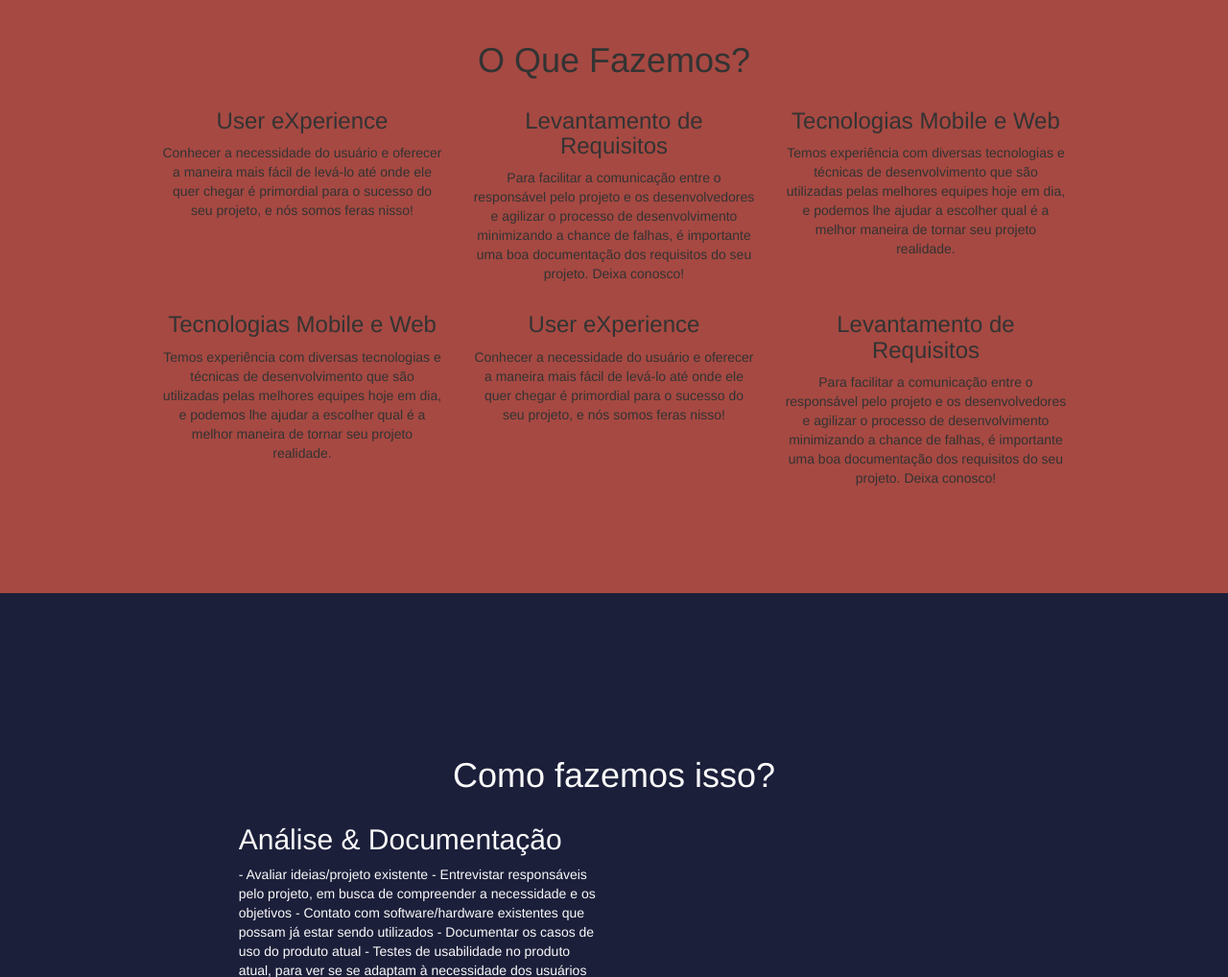
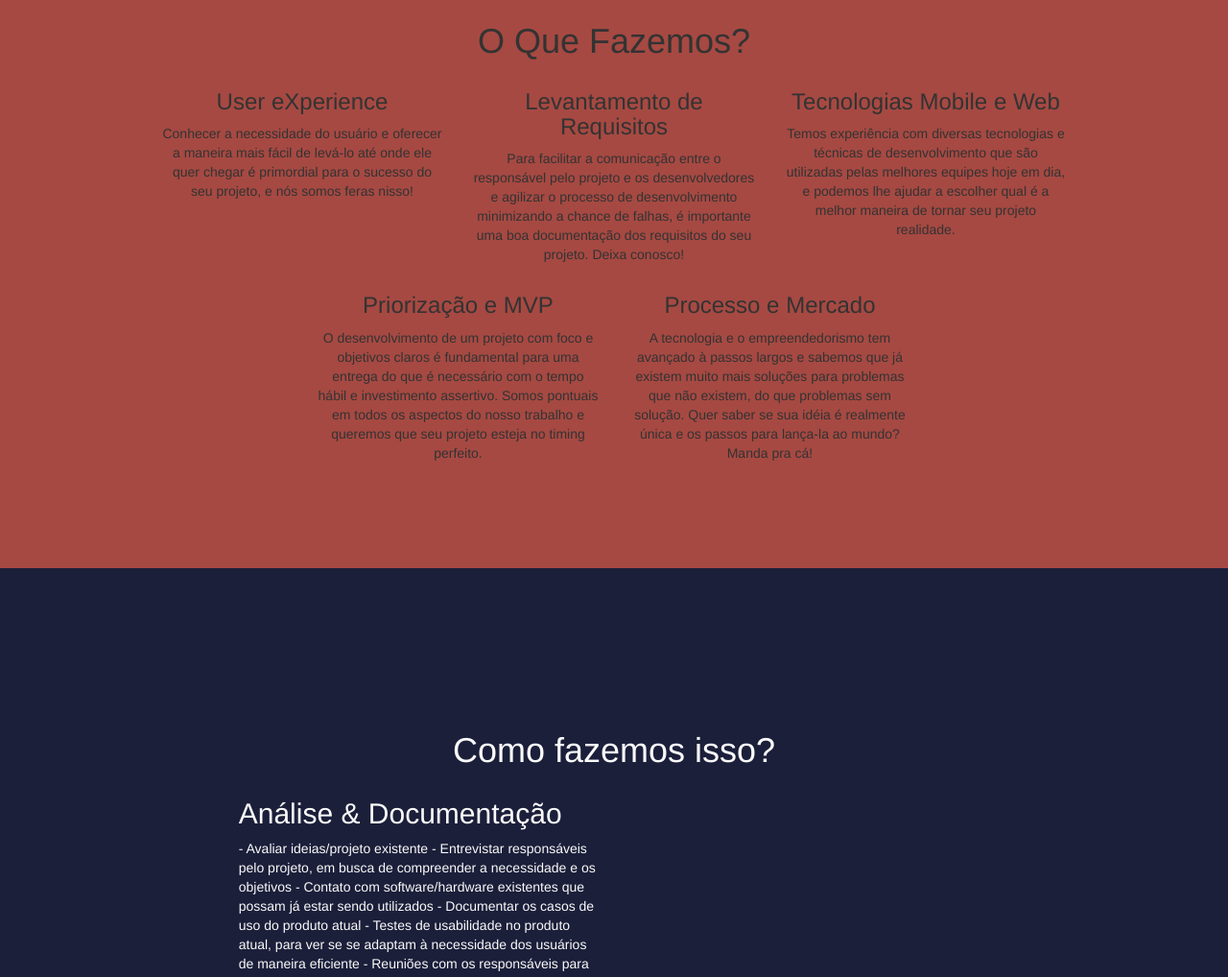
Before and after one commit to rodrigoack/pitaco-simple, a website: page index.html in a window 1280 px wide. Shown: the part 947-1965 px from the top of the page at 96% size. Drawn offline with Linux system fonts and the light colour scheme.

Commit message:
Navbar colors, page title and what-section content added

```diff
--- a/css/scrolling-nav.css
+++ b/css/scrolling-nav.css
@@ -25,6 +25,16 @@ html {
     .top-nav-collapse {
         padding: 0;
     }
+}
+
+/* Navbar custom styles */
+.navbar-default, .navbar-collapse {
+    border-color: #1B1F3A;
+    background: #1B1F3A;
+}
+
+.navbar-default .navbar-nav>li>a, .navbar-collapse li a {
+    color: #fafafa;
 }
 
 /* Demo Sections - You can use these as guides or delete them - the scroller will work with any sort of height, fixed, undefined, or percentage based.
--- a/index.html
+++ b/index.html
@@ -9,7 +9,7 @@
     <meta name="description" content="">
     <meta name="author" content="">
 
-    <title>Scrolling Nav - Start Bootstrap Template</title>
+    <title>Pitaco - Consultoria de Projetos de Software</title>
 
     <!-- Bootstrap Core CSS -->
     <link href="css/bootstrap.min.css" rel="stylesheet">
@@ -27,7 +27,6 @@
 </head>
 
 <!-- The #page-top ID is part of the scrolling feature - the data-spy and data-target are part of the built-in Bootstrap scrollspy function -->
-a
 
 <body id="page-top" data-spy="scroll" data-target=".navbar-fixed-top">
 
@@ -108,17 +107,13 @@ a
                         </div>
                     </div>
                     <div class="row">
-                        <div class="col-xs-12 col-md-4">
-                            <h3>Tecnologias Mobile e Web</h3>
-                            <p>Temos experiência com diversas tecnologias e técnicas de desenvolvimento que são utilizadas pelas melhores equipes hoje em dia, e podemos lhe ajudar a escolher qual é a melhor maneira de tornar seu projeto realidade.</p>
+                        <div class="col-xs-12 col-md-4 col-md-offset-2">
+                            <h3>Priorização e MVP</h3>
+                            <p>O desenvolvimento de um projeto com foco e objetivos claros é fundamental para uma entrega do que é necessário com o tempo hábil e investimento assertivo. Somos pontuais em todos os aspectos do nosso trabalho e queremos que seu projeto esteja no timing perfeito.</p>
                         </div>
                         <div class="col-xs-12 col-md-4">
-                            <h3>User eXperience</h3>
-                            <p>Conhecer a necessidade do usuário e oferecer a maneira mais fácil de levá-lo até onde ele quer chegar é primordial para o sucesso do seu projeto, e nós somos feras nisso!</p>
-                        </div>
-                        <div class="col-xs-12 col-md-4">
-                            <h3>Levantamento de Requisitos</h3>
-                            <p>Para facilitar a comunicação entre o responsável pelo projeto e os desenvolvedores e agilizar o processo de desenvolvimento minimizando a chance de falhas, é importante uma boa documentação dos requisitos do seu projeto. Deixa conosco!</p>
+                            <h3>Processo e Mercado</h3>
+                            <p>A tecnologia e o empreendedorismo tem avançado à passos largos e sabemos que já existem muito mais soluções para problemas que não existem, do que problemas sem solução. Quer saber se sua idéia é realmente única e os passos para lança-la ao mundo? Manda pra cá!</p>
                         </div>
                     </div>
                 </div>
```
